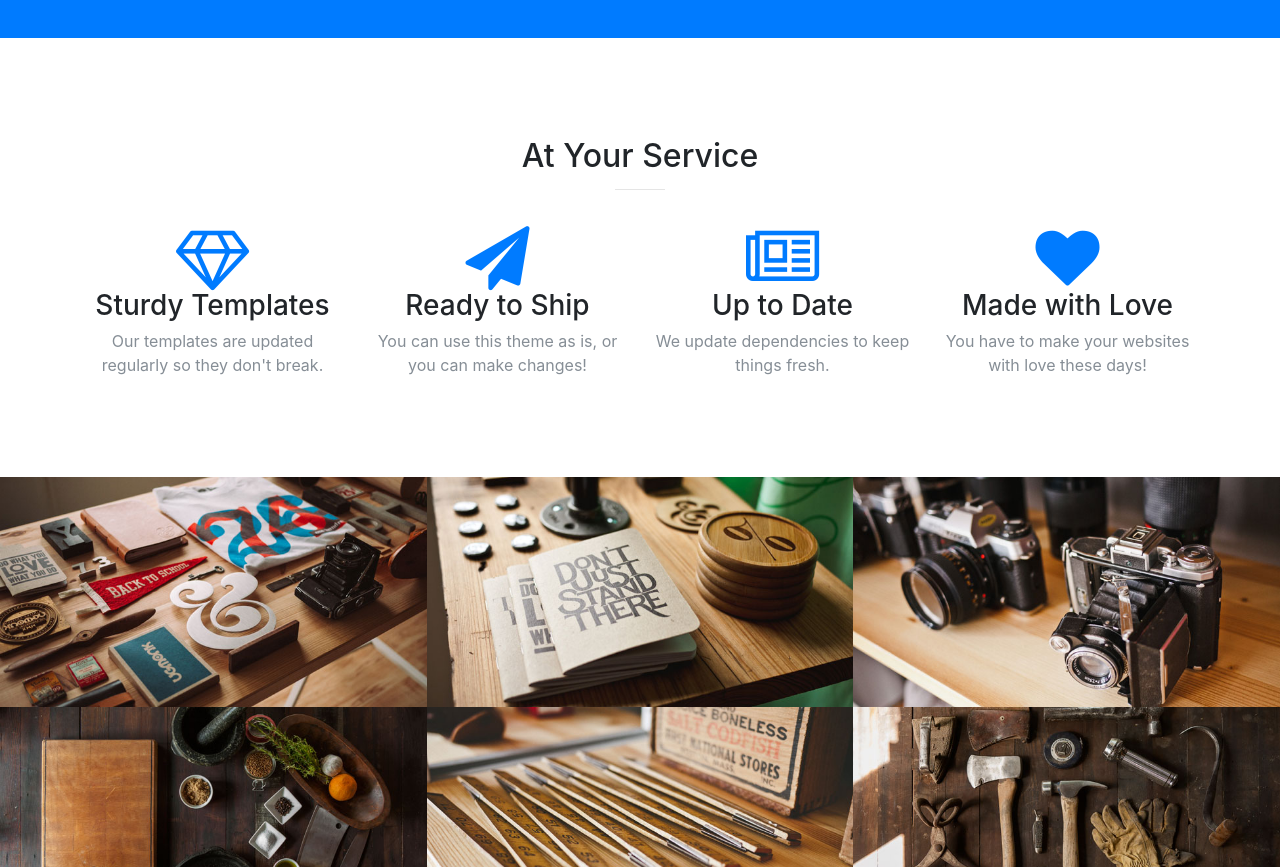
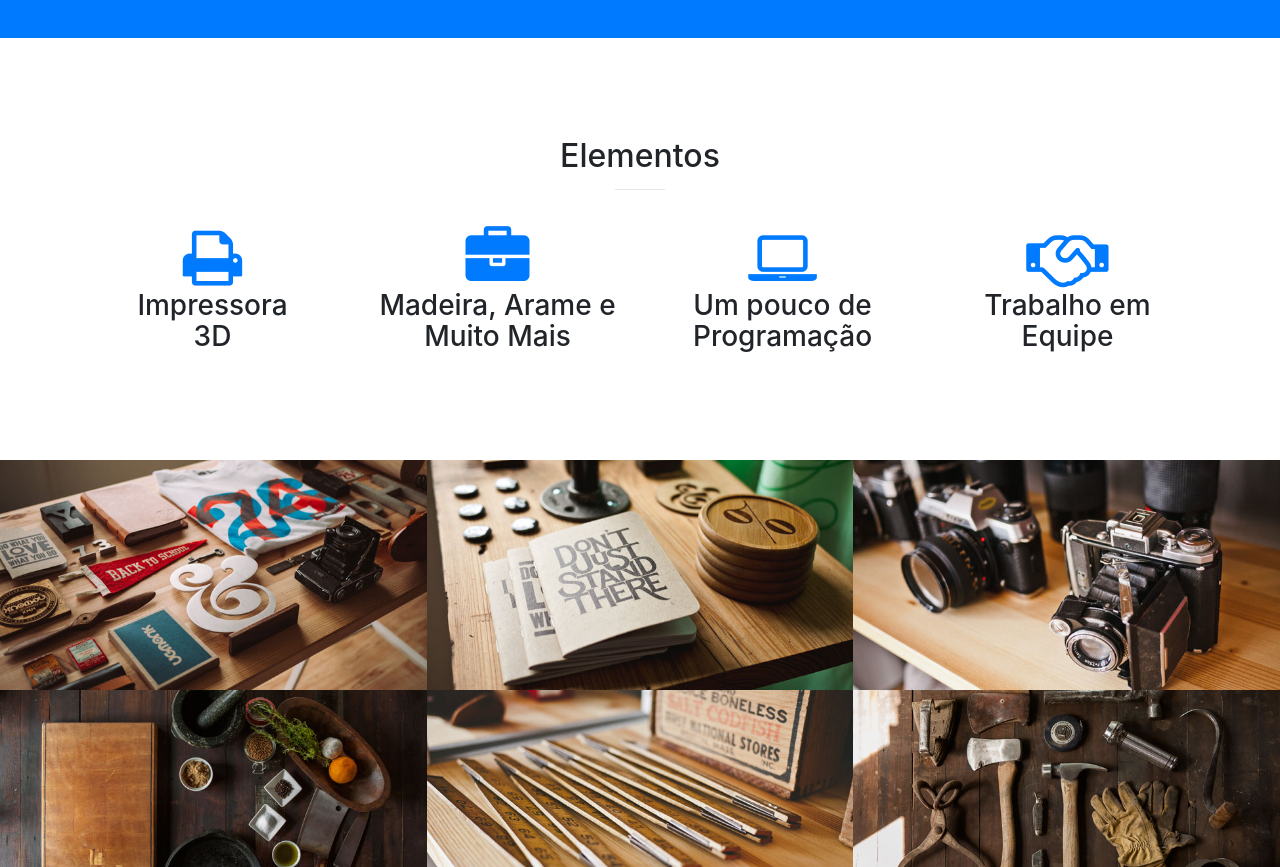
Before and after one commit to LeonardoPrange/LAB-Rinto, a website with bundled scripts: page index.html in a window 1280 px wide. Shown: the part 1180-2047 px from the top of the page. Built offline with nearby package versions, Linux system fonts and the light colour scheme.

Commit message:
Concluído bloco de Elementos

```diff
--- a/index.html
+++ b/index.html
@@ -41,10 +41,10 @@
         <div class="collapse navbar-collapse" id="navbarResponsive">
           <ul class="navbar-nav ml-auto">
             <li class="nav-item">
-              <a class="nav-link js-scroll-trigger" href="#about">About</a>
+              <a class="nav-link js-scroll-trigger" href="#about">Sobre o Projeto</a>
             </li>
             <li class="nav-item">
-              <a class="nav-link js-scroll-trigger" href="#services">Services</a>
+              <a class="nav-link js-scroll-trigger" href="#elementos">Elementos</a>
             </li>
             <li class="nav-item">
               <a class="nav-link js-scroll-trigger" href="#portfolio">Portfolio</a>
@@ -84,11 +84,11 @@
       </div>
     </section>
 
-    <section id="services">
+    <section id="elementos">
       <div class="container">
         <div class="row">
           <div class="col-lg-12 text-center">
-            <h2 class="section-heading">At Your Service</h2>
+            <h2 class="section-heading">Elementos</h2>
             <hr class="primary">
           </div>
         </div>
@@ -97,30 +97,28 @@
         <div class="row">
           <div class="col-lg-3 col-md-6 text-center">
             <div class="service-box">
-              <i class="fa fa-4x fa-diamond text-primary sr-icons"></i>
-              <h3>Sturdy Templates</h3>
-              <p class="text-muted">Our templates are updated regularly so they don't break.</p>
+              <i class="fa fa-4x fa-print text-primary sr-icons"></i>
+              <h3>Impressora </br>
+              3D
+            </h3>
             </div>
           </div>
           <div class="col-lg-3 col-md-6 text-center">
             <div class="service-box">
-              <i class="fa fa-4x fa-paper-plane text-primary sr-icons"></i>
-              <h3>Ready to Ship</h3>
-              <p class="text-muted">You can use this theme as is, or you can make changes!</p>
+              <i class="fa fa-4x fa-briefcase text-primary sr-icons"></i>
+              <h3>Madeira, Arame e Muito Mais</h3>
             </div>
           </div>
           <div class="col-lg-3 col-md-6 text-center">
             <div class="service-box">
-              <i class="fa fa-4x fa-newspaper-o text-primary sr-icons"></i>
-              <h3>Up to Date</h3>
-              <p class="text-muted">We update dependencies to keep things fresh.</p>
+              <i class="fa fa-4x fa-laptop text-primary sr-icons"></i>
+              <h3>Um pouco de Programação</h3>
             </div>
           </div>
           <div class="col-lg-3 col-md-6 text-center">
             <div class="service-box">
-              <i class="fa fa-4x fa-heart text-primary sr-icons"></i>
-              <h3>Made with Love</h3>
-              <p class="text-muted">You have to make your websites with love these days!</p>
+              <i class="fa fa-4x fa-handshake-o text-primary sr-icons"></i>
+              <h3>Trabalho em Equipe</h3>
             </div>
           </div>
         </div>
```
